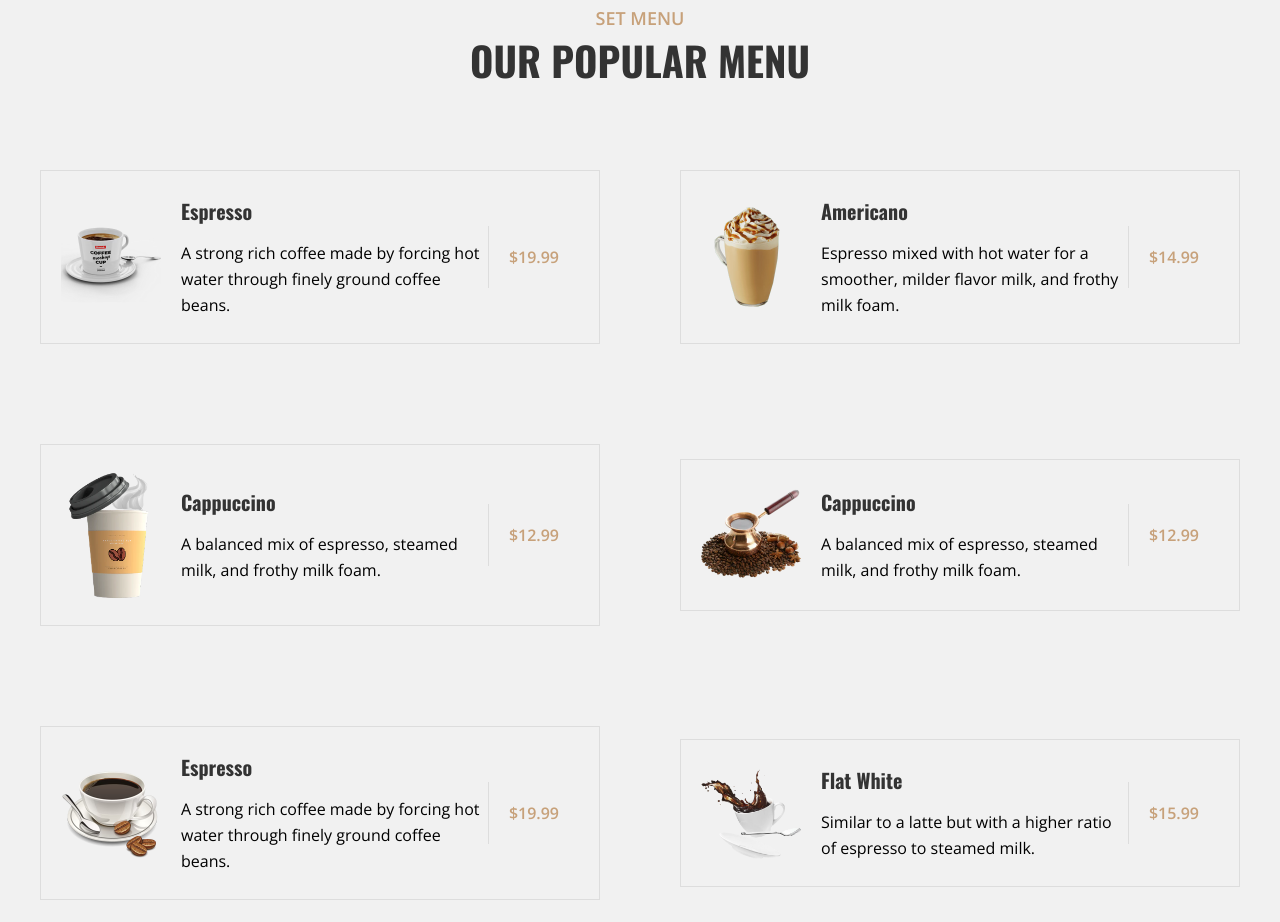
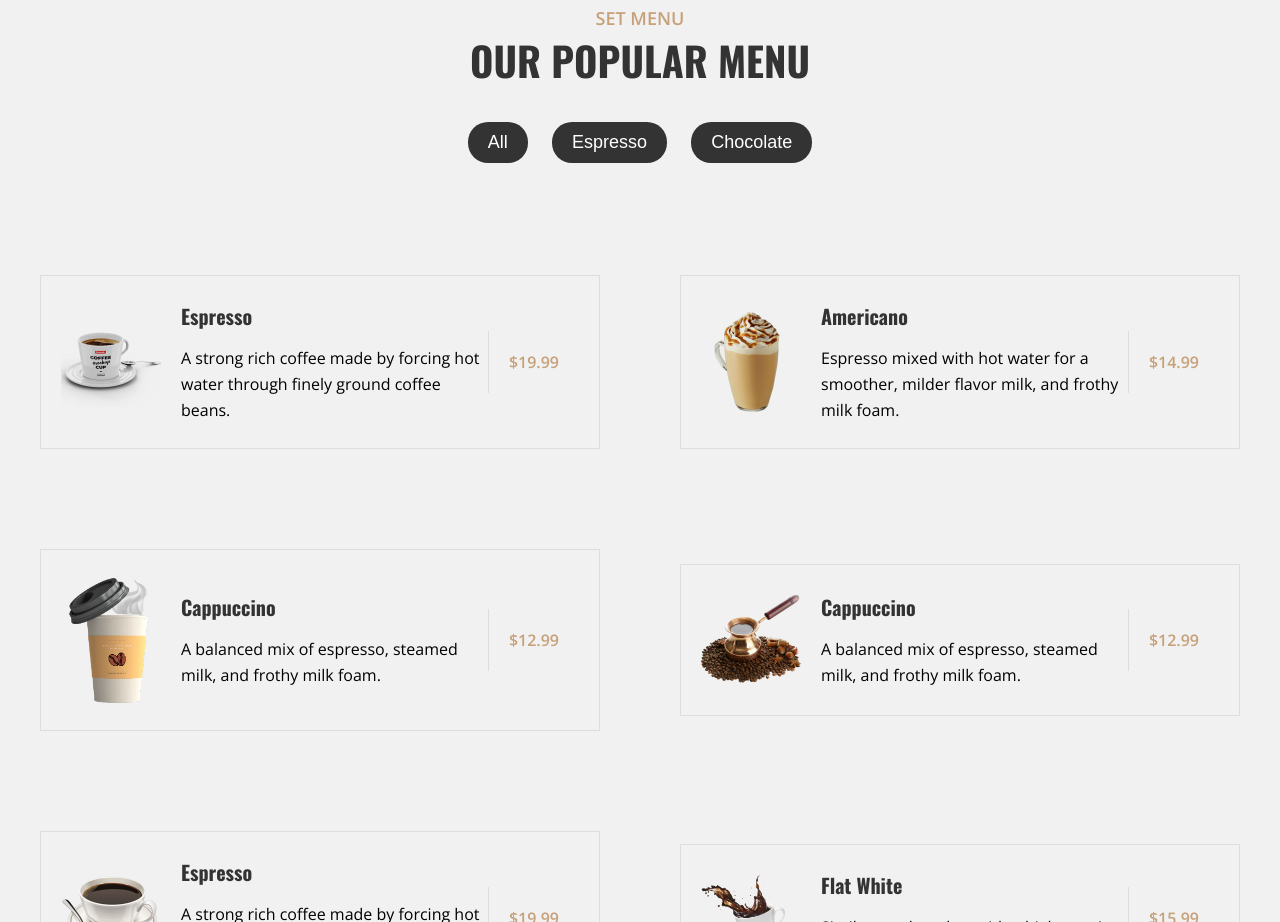
Before and after one commit to Omar2610sa/Caffeine_Coffee, a plain HTML site: page index.html in a window 1280 px wide. Shown: the part 1520-2442 px from the top of the page. Drawn offline with nearby package versions, Linux system fonts and the light colour scheme; a web font is replaced by a local one.

Commit message:
Update: Add Filter-Buttom to Menu section

```diff
--- a/assets/css/main.css
+++ b/assets/css/main.css
@@ -215,7 +215,23 @@ a {
     flex-direction: column;
     padding: 5rem 0;
 }
-
+#menu .title .filter-button{
+    margin: 2rem 0;
+}
+#menu .title .filter-button button {
+    padding: 10px 20px;
+    border-radius: 20px;
+    border: none;
+    background-color: var(--dark-gray);
+    color: #fff;
+    font-size: 18px;
+    margin: 0 10px;
+    cursor: pointer;
+    transition: 0.3s all ease;
+}
+#menu .title .filter-button button:hover{
+    background-color: var(--light-brown);
+}
 #menu .container .content {
     display: grid;
     grid-template-columns: repeat(2, 1fr);
--- a/index.html
+++ b/index.html
@@ -30,7 +30,7 @@
                 <li><a href="#home">Home</a></li>
                 <li><a href="#about">About</a></li>
                 <li><a href="#menu">Menu</a></li>
-                <li><a href="#testmonial">Testimonials</a></li>
+                <li><a href="#testimonals">Testimonials</a></li>
                 <li><a href="#contact">Contact</a></li>
             </ul>
         </nav>
@@ -83,6 +83,11 @@
                 <div class="title">
                     <span class="text-primary">Set Menu</span>
                     <h2>Our Popular Menu</h2>
+                    <div class="filter-button">
+                        <button class="filter-btn" data-category="all">All</button>
+                        <button class="filter-btn" data-category="Espresso">Espresso</button>
+                        <button class="filter-btn" data-category="Chocolate">Chocolate</button>
+                    </div>
                 </div>
 
                 <div class="content">
@@ -91,7 +96,7 @@
 
 
 
-                    <div class="item">
+                    <div class="item" data-category="Espresso">
                         <img src="assets/imgs/menu-1.png" alt="Espresso">
                         <div class="details">
                             <h3>Espresso</h3>
@@ -102,7 +107,7 @@
                         </div>
                     </div>
 
-                    <div class="item">
+                    <div class="item" data-category="Espresso">
                         <img src="assets/imgs/menu-2.png" alt="Americano">
                         <div class="details">
                             <h3>Americano</h3>
@@ -114,7 +119,7 @@
                         </div>
                     </div>
 
-                    <div class="item">
+                    <div class="item" data-category="Espresso">
                         <img src="assets/imgs/menu-3.png" alt="Cappuccino">
                         <div class="details">
                             <h3>Cappuccino</h3>
@@ -125,7 +130,7 @@
                         </div>
                     </div>
 
-                    <div class="item">
+                    <div class="item" data-category="Espresso">
                         <img src="assets/imgs/menu-4.png" alt="Cappuccino">
                         <div class="details">
                             <h3>Cappuccino</h3>
@@ -140,7 +145,7 @@
 
 
 
-                    <div class="item">
+                    <div class="item" data-category="Espresso">
                         <img src="assets/imgs/menu-5.png" alt="Espresso">
                         <div class="details">
                             <h3>Espresso</h3>
@@ -151,7 +156,7 @@
                         </div>
                     </div>
 
-                    <div class="item">
+                    <div class="item" data-category="Chocolate">
                         <img src="assets/imgs/menu-6.png" alt="Flat White">
                         <div class="details">
                             <h3>Flat White</h3>
@@ -162,7 +167,7 @@
                         </div>
                     </div>
 
-                    <div class="item">
+                    <div class="item" data-category="Chocolate">
                         <img src="assets/imgs/menu-7.png" alt="Cortado">
                         <div class="details">
                             <h3>Cortado</h3>
@@ -173,7 +178,7 @@
                         </div>
                     </div>
 
-                    <div class="item">
+                    <div class="item" data-category="Chocolate">
                         <img src="assets/imgs/menu-8.png" alt="Mocha">
                         <div class="details">
                             <h3>Mocha</h3>
--- a/mian.js
+++ b/mian.js
@@ -1,3 +1,4 @@
+// Humberger Nav-Bar
 let navBar = document.querySelector("#navv")
 let bars = document.querySelector(".fa-bars")
 let Xbars = document.querySelector(".fa-x")
@@ -8,3 +9,28 @@ hum.addEventListener("click",()=>{
     Xbars.classList.toggle("active")
     navBar.classList.toggle("active")
 })
+// CLose Ul
+document.querySelectorAll("#navv li a").forEach((link => {
+    link.addEventListener("click", ()=>{
+    navBar.classList.remove("active")
+    bars.classList.add("active")
+    Xbars.classList.remove("active")
+    })
+}))
+// Menu Selections
+
+const filterBtn = document.querySelectorAll(".filter-btn")
+
+const menuItems = document.querySelectorAll(".item")
+filterBtn.forEach((btn)=> {
+    btn.addEventListener("click", ()=>{
+    const category = btn.getAttribute("data-category")
+    menuItems.forEach((item)=>{
+        if (category === "all" || category === item.getAttribute("data-category")){
+            item.style.display = "flex"
+        } else {
+            item.style.display = "none"
+        }
+    })
+    })
+})
```
